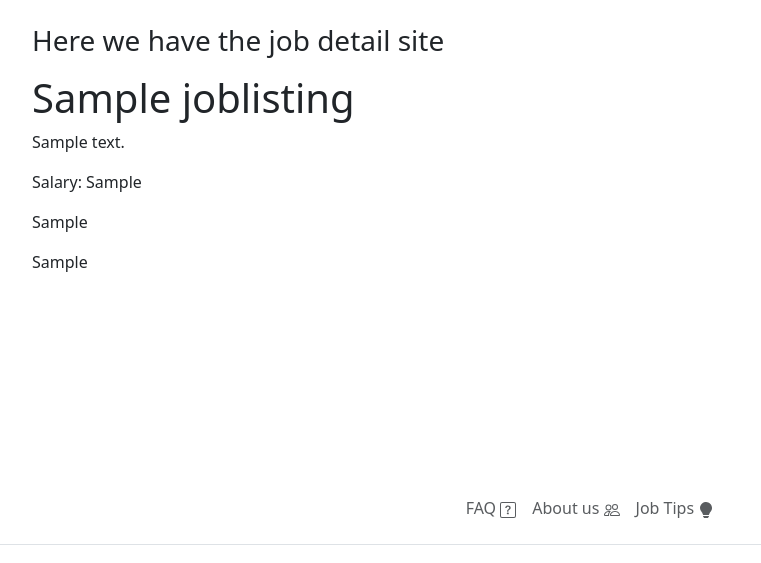
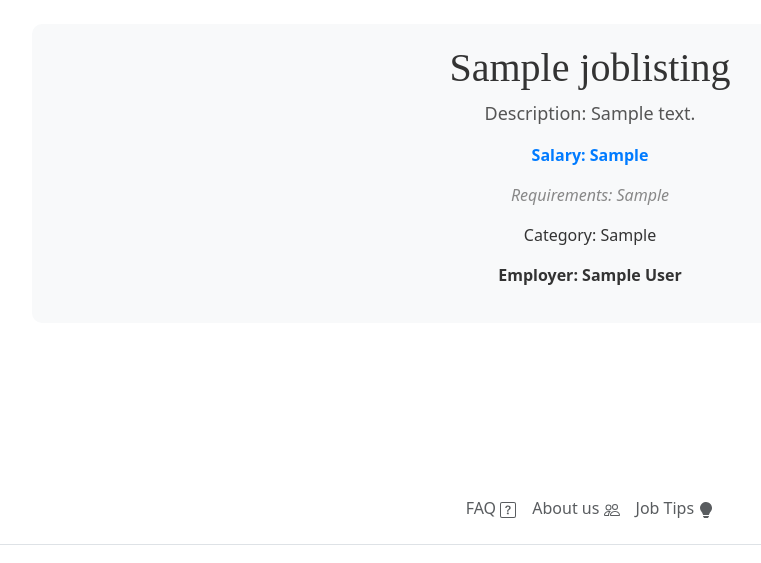
Before and after one commit to Hrafnkellh/group41-JobHunters, a Django app: page /1 in a window 1280 px wide. Shown: the part 199-762 px from the top of the page, without its empty margins (50-811 px from the left). Run offline with Django 5.2, Linux system fonts and the light colour scheme; tables that the repository leaves empty hold one stand-in row (values such as "Sample post").

Commit message:
fixed naming scheme and style job detail site

```diff
--- a/JobHunters/Users/urls.py
+++ b/JobHunters/Users/urls.py
@@ -7,5 +7,6 @@ urlpatterns = [
     path('sign_up', views.register, name='register'),
     path('log_in', LoginView.as_view(template_name='Users/log_in.html'), name = 'log_in'),
     path('log_out', LogoutView.as_view(next_page = 'log_in'), name='log_out'),
-    path('profile', views.profile_view, name='profile')
+    path('profile', views.profile, name='profile'),
+    path(route='employers/<int:id>', view=views.employersDetails, name='employer_details')
 ]
--- a/JobHunters/templates/Jobs/job_details_site.html
+++ b/JobHunters/templates/Jobs/job_details_site.html
@@ -1,17 +1,18 @@
 {% extends 'base.html' %}
 {% block content %}
 
-<h1 class="h3 mb-3 fw-normal">Here we have the job detail site</h1>
 <form method="GET">
     {% csrf_token %}
 
-    <div style="align-content: center;">
-        <h1>{{ job_listing.title }}</h1>
-        <p>{{ job_listing.description }}</p>
-        <p>Salary: {{ job_listing.salary }}</p>
-        <p>{{ job_listing.requirements }}</p>
-        <p>{{ job_listing.category }}</p>
+    <div style="text-align: center; background-color: #f8f9fa; border-radius: 10px; padding: 20px;">
+        <h1 style="font-family: 'Times New Roman', Times, serif; color: #333;">{{ job_listing.title }}</h1>
+        <p style="font-size: 18px; color: #555;">Description: {{ job_listing.description }}</p>
+        <p style="font-weight: bold; color: #007bff;">Salary: {{ job_listing.salary }}</p>
+        <p style="font-style: italic; color: #888;">Requirements: {{ job_listing.requirements }}</p>
+        <p style="color: #333;">Category: {{ job_listing.category }}</p>
+        <p style="font-weight: bold; color: #333;">Employer: {{ job_listing.employer.name }}</p>
     </div>
+
 
 </form>
 
```
Also changed, not shown: JobHunters/Users/views.py (+9 -4 lines).
